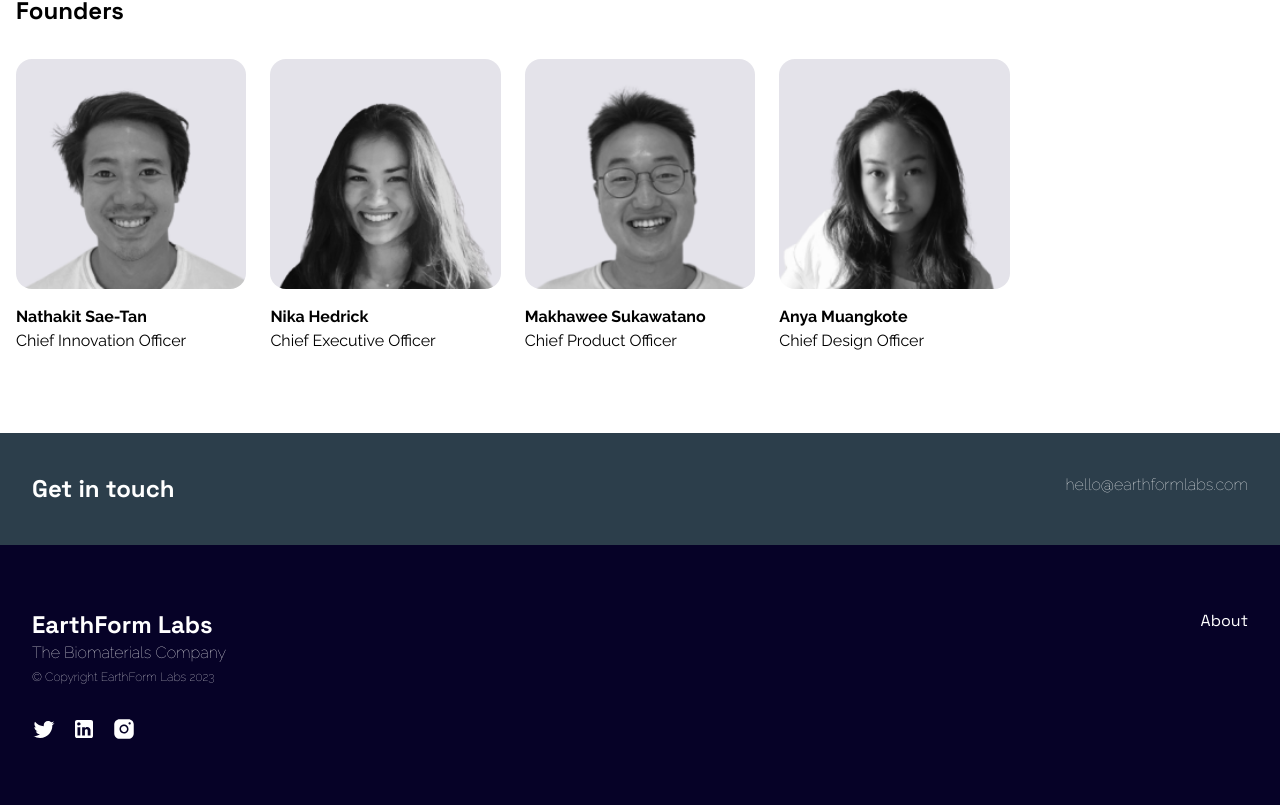
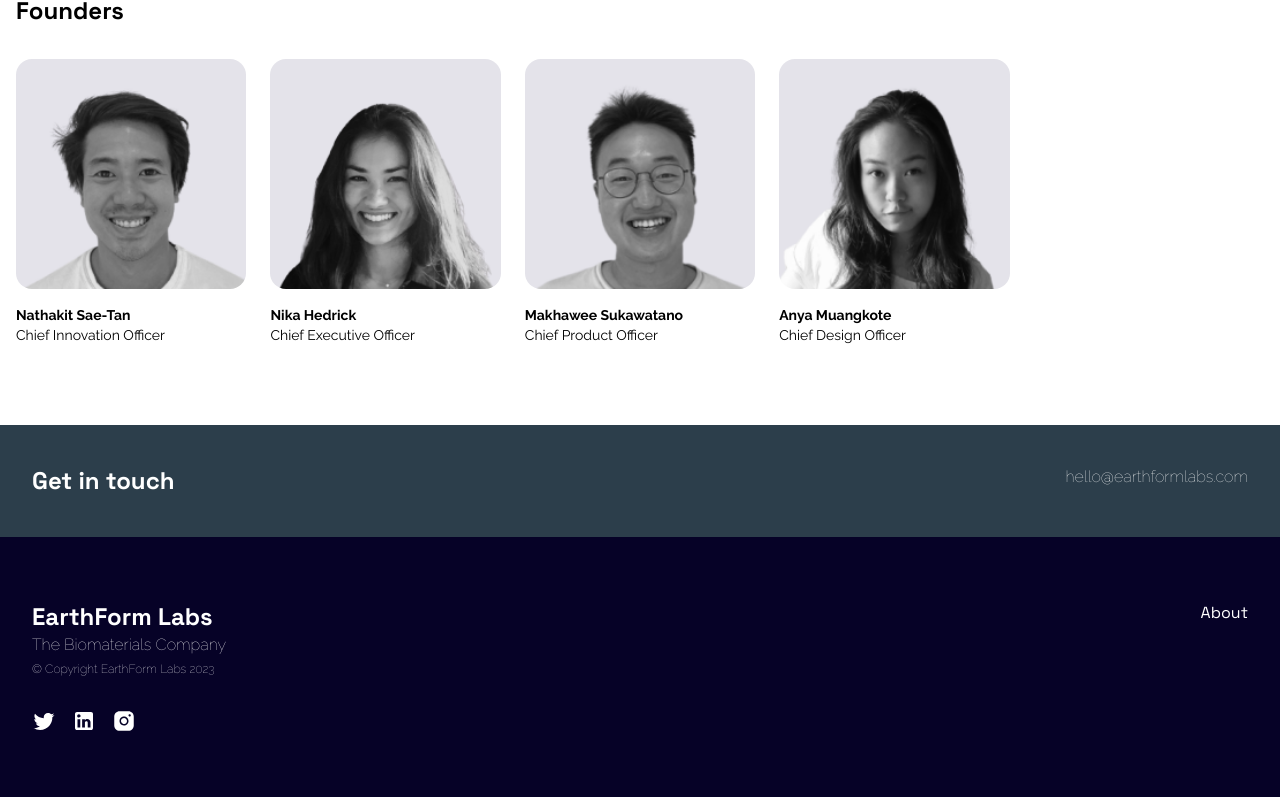
Before and after one commit to earthformlabs/efl-website, a Nuxt app: page /about in a window 1280 px wide. Shown: the part 1873-2678 px from the top of the page. Built offline with nearby package versions, Linux system fonts and the light colour scheme.

Commit message:
update team

```diff
--- a/pages/about.vue
+++ b/pages/about.vue
@@ -109,8 +109,8 @@
             class="rounded-2xl max-h-[500px]"
           />
           <div>
-            <p class="font-bold">Nathakit Sae-Tan</p>
-            <p>Chief Innovation Officer</p>
+            <p class="text-sm font-bold">Nathakit Sae-Tan</p>
+            <p class="text-sm">Chief Innovation Officer</p>
           </div>
         </div>
         <div class="w-full h-full grid gap-4">
@@ -122,8 +122,8 @@
             class="rounded-2xl max-h-[500px]"
           />
           <div>
-            <p class="font-bold">Nika Hedrick</p>
-            <p>Chief Executive Officer</p>
+            <p class="text-sm font-bold">Nika Hedrick</p>
+            <p class="text-sm">Chief Executive Officer</p>
           </div>
         </div>
         <div class="w-full h-full grid gap-4">
@@ -135,8 +135,8 @@
             class="rounded-2xl max-h-[500px]"
           />
           <div>
-            <p class="font-bold">Makhawee Sukawatano</p>
-            <p>Chief Product Officer</p>
+            <p class="text-sm font-bold">Makhawee Sukawatano</p>
+            <p class="text-sm">Chief Product Officer</p>
           </div>
         </div>
         <div class="w-full h-full grid gap-4">
@@ -148,8 +148,8 @@
             class="rounded-2xl max-h-[500px]"
           />
           <div>
-            <p class="font-bold">Anya Muangkote</p>
-            <p>Chief Design Officer</p>
+            <p class="text-sm font-bold">Anya Muangkote</p>
+            <p class="text-sm">Chief Design Officer</p>
           </div>
         </div>
       </div>
```
